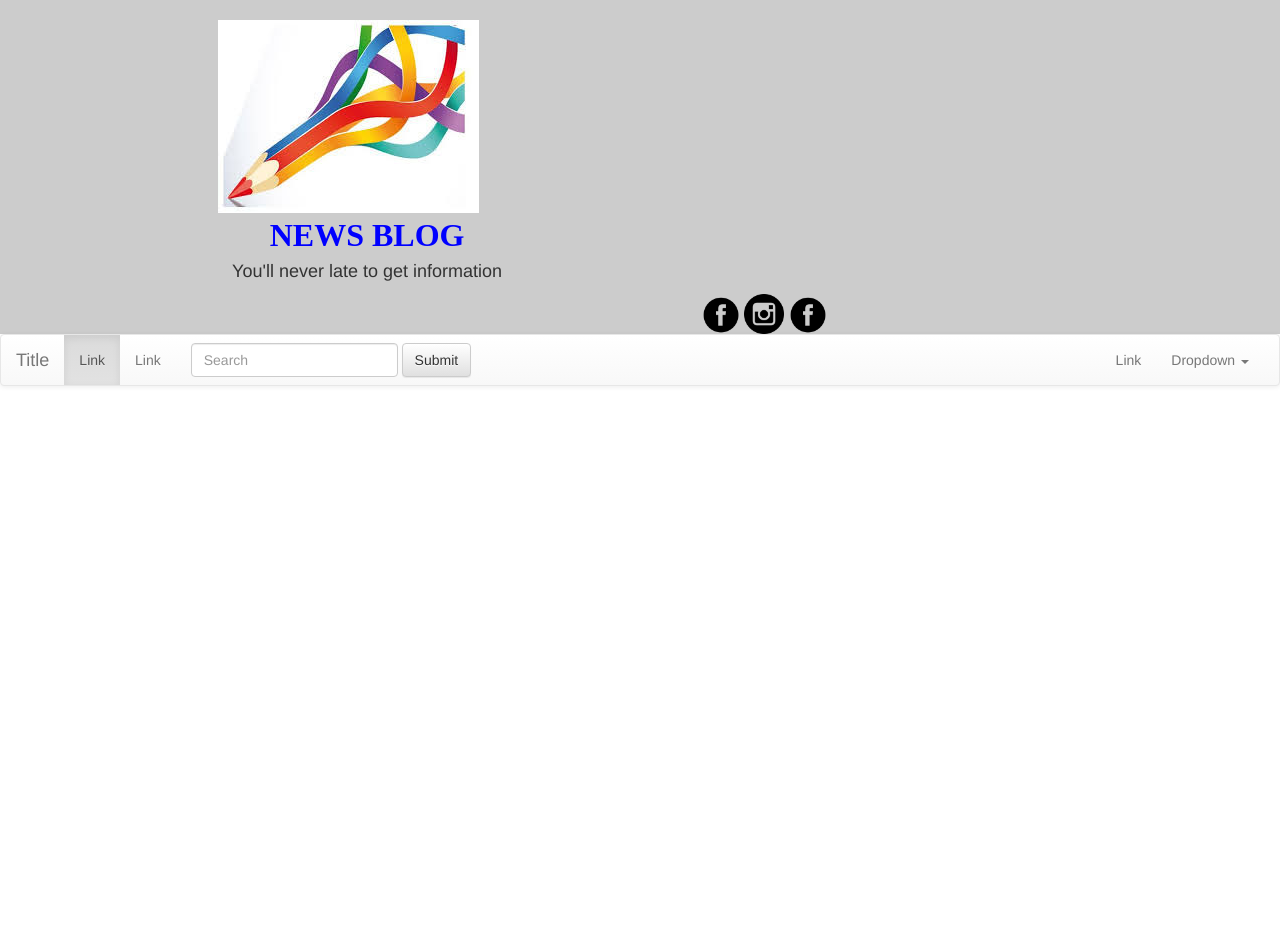
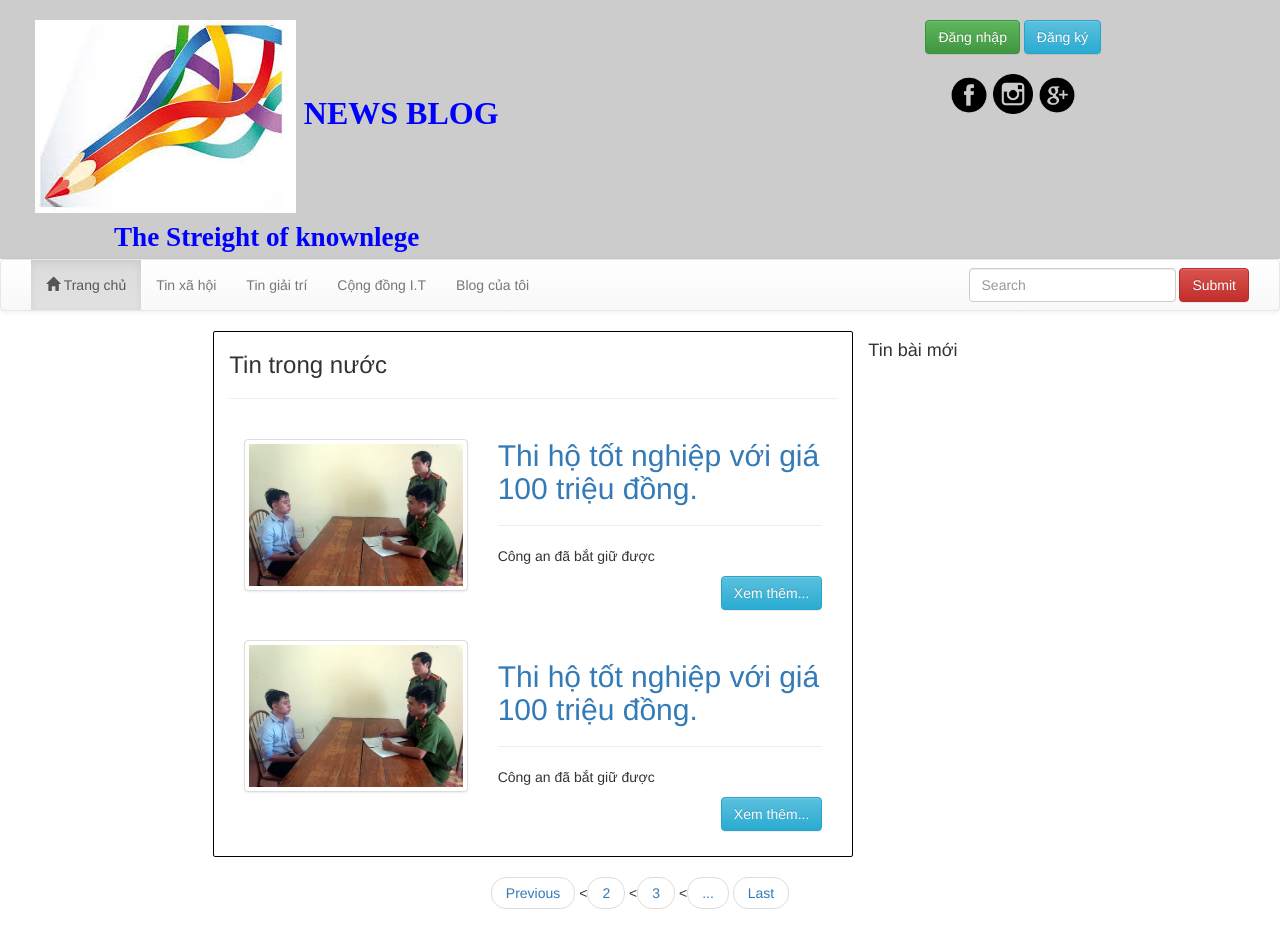
Before and after one commit to doanminhtam1998/doanminhtam1998.github.io, a plain HTML site: page index.html in a window 1280 px wide. Before the commit the page ends 800 px from the top, so only its background shows below. Drawn offline with nearby package versions, Linux system fonts and the light colour scheme.

Commit message:
Fix body

```diff
--- a/index.css
+++ b/index.css
@@ -13,13 +13,40 @@ div #logo{
 header{
 	background-color: #ccc;
 }
-#logodescrip{
-	font-size: large;
-	font-size: Arial;
+span #logodescrip{
+	font-size: medium;
+	font-family: Arial;
+	color: #000000;
+}
+#socialicon{
+	padding-top: 20px;
 }
 #facebook{
+	width:40px;
+}
+#google{
 	width:40px;
 }
 #instagram{
 	width: 40px;
 }
+#post{
+	border: 1px solid #000;
+	padding-bottom: 15px;
+}
+#place{
+	border: 1px solid #000;
+	border-radius: 2px;
+	padding-bottom: 15px;
+}
+div #post1{
+	margin-bottom:20px;;
+}
+#post1{
+
+	margin-top:20px
+
+}
+footer{
+
+}
--- a/index.html
+++ b/index.html
@@ -21,17 +21,23 @@
 
 </head>
 <body>
-	<header>
+	<header class="container-fluid">
 		<div class="row">
 		<br/>
-			<div id="logo" class="col-xs-6 col-xs-offset-2 text-center col-md-3 col-lg-3" >
-				<p id="logoname" ><img src="images.jpg" id="logo" align="left"><br>NEWS BLOG</p><p id="logodescrip">You'll never late to get information</p>
+			<div id="logo" class="text-center col-md-5 col-lg-5" >
+				<p id="logoname" ><img src="images.jpg" id="logo" >  NEWS BLOG <br/><small id="logodescrip"> The Streight of knownlege</small></p>
 			</div>
-			<div  class="col-xs-6 col-xs-offset-2 col-md-6 text-right">
-				<div class="container-fluid" id="socialicon">
+			<div class="col-md-3"></div>
+			<div  class=" col-md-3  col-lg-3 ">
+				<div class="container-fluid text-center" id="login">
+					<button class="btn btn-success">Đăng nhập</button>
+					<button class="btn btn-info">Đăng ký</button>
+				</div>
+				<div class="container-fluid text-center" id="socialicon">
 					<span><img id="facebook" src="facebook.png"></span>
 					<span><img id="instagram" src="instagram.png"></span>
-					<span><img id="facebook" src="facebook.png"></span>
+					<span><img id="google" src="google+.png"></span>
+
 				</div>
 			</div>
 		</div>
@@ -46,35 +52,80 @@
 					<span class="icon-bar"></span>
 					<span class="icon-bar"></span>
 				</button>
-				<a class="navbar-brand" href="#">Title</a>
+
 			</div>
 
 			<!-- Collect the nav links, forms, and other content for toggling -->
 			<div class="collapse navbar-collapse navbar-ex1-collapse">
 				<ul class="nav navbar-nav">
-					<li class="active"><a href="#">Link</a></li>
-					<li><a href="#">Link</a></li>
+					<li class="active"><a href="#"><span class="glyphicon glyphicon-home" aria-hidden="true"></span> Trang chủ</a></li>
+					<li><a href="#">Tin xã hội</a></li>
+					<li><a href="#">Tin giải trí</a></li>
+					<li><a href="#">Cộng đồng I.T</a></li>
+					<li><a href="#">Blog của tôi</a></li>
 				</ul>
-				<form class="navbar-form navbar-left" role="search">
+				<form class="navbar-form navbar-right" role="search">
 					<div class="form-group">
 						<input type="text" class="form-control" placeholder="Search">
 					</div>
-					<button type="submit" class="btn btn-default">Submit</button>
+					<button type="submit" class="btn btn-danger">Submit</button>
 				</form>
-				<ul class="nav navbar-nav navbar-right">
-					<li><a href="#">Link</a></li>
-					<li class="dropdown">
-						<a href="#" class="dropdown-toggle" data-toggle="dropdown">Dropdown <b class="caret"></b></a>
-						<ul class="dropdown-menu">
-							<li><a href="#">Action</a></li>
-							<li><a href="#">Another action</a></li>
-							<li><a href="#">Something else here</a></li>
-							<li><a href="#">Separated link</a></li>
-						</ul>
-					</li>
-				</ul>
+
 			</div><!-- /.navbar-collapse -->
 		</div>
 	</nav>
+	<div class="row container-fluid">
+		<div class="col-md-2 col-lg-2">
+
+		</div>
+		<div class="col-lg-6 col-md-6" id="place">
+			<h3>Tin trong nước</h3>
+			<hr>
+				<div id="post1" class="container-fluid">
+					<div class="row">
+						<div class="col-md-5">
+							<img src="thiho.jpg" id="post1" class="img-thumbnail" >
+						</div>
+						<div class="col-md-7">
+							<a href="#"><h2 id="post1"> Thi hộ tốt nghiệp với giá 100 triệu đồng.</h2></a>
+							<hr>
+							<p >  Công an đã bắt giữ được</p>
+							<p class="text-right"><button class="btn btn-info">Xem thêm...</button></p>
+						</div>
+					</div>
+
+				</div>
+				<div id="post2" class="container-fluid">
+					<div class="row">
+						<div class="col-md-5">
+							<img src="thiho.jpg" id="post2" class="img-thumbnail" >
+						</div>
+						<div class="col-md-7">
+							<a href="#"><h2 id="post1"> Thi hộ tốt nghiệp với giá 100 triệu đồng.</h2></a>
+							<hr>
+							<p >  Công an đã bắt giữ được</p>
+							<p class="text-right"><button class="btn btn-info">Xem thêm...</button></p>
+						</div>
+					</div>
+
+				</div>
+		</div>
+		<aside class="col-md-3 col-lg-3">
+			<h4>Tin bài mới</h4>
+		</aside>
+
+	</div>
+	<div class="text-center" id="pager">
+		<ul class="pager">
+			<li><a href="#">Previous</a></li>
+			<li><<a href="">2</a></li>
+			<li><<a href="">3</a></li>
+			<li><<a href="">...</a></li>
+			<li><a href="#">Last</a></li>
+		</ul>
+		</div>
+	<footer>
+
+	</footer>
 </body>
 </html>
```
Also changed, not shown: google+.png (added), thiho.jpg (added).
